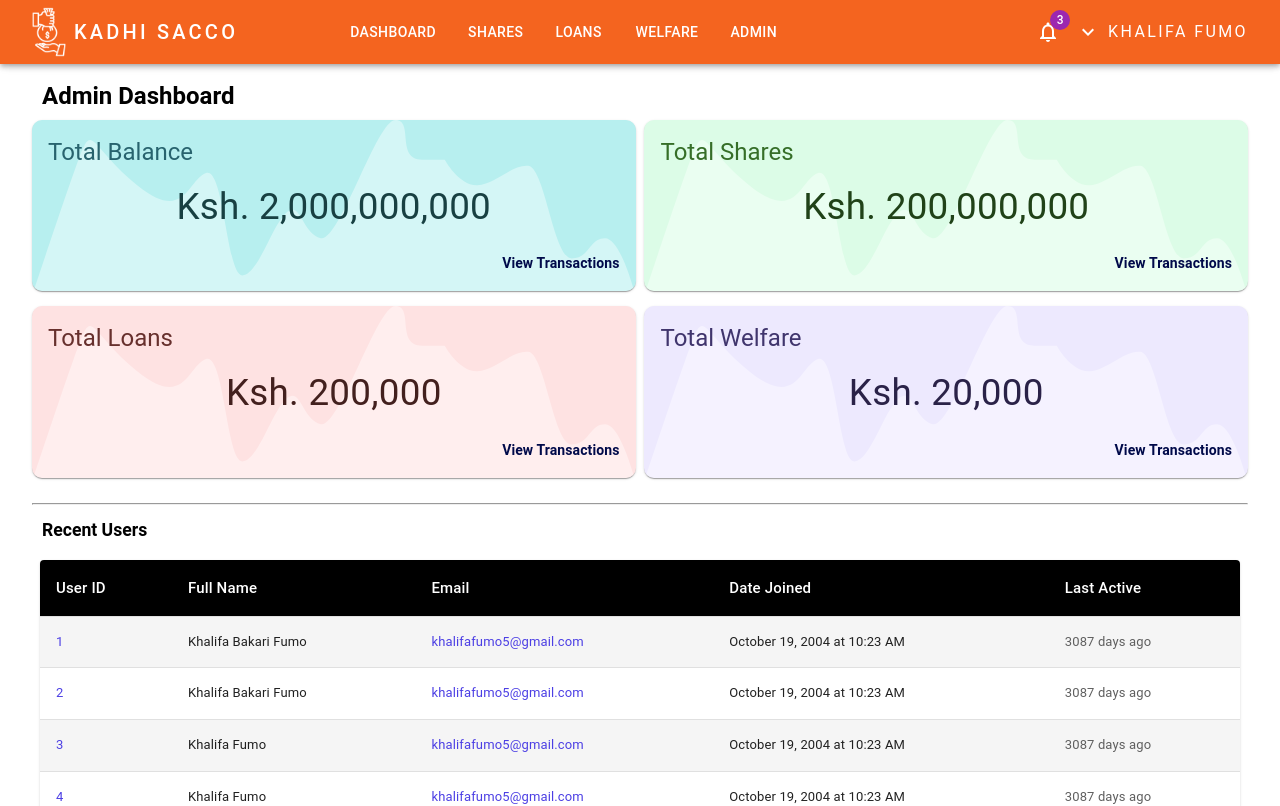
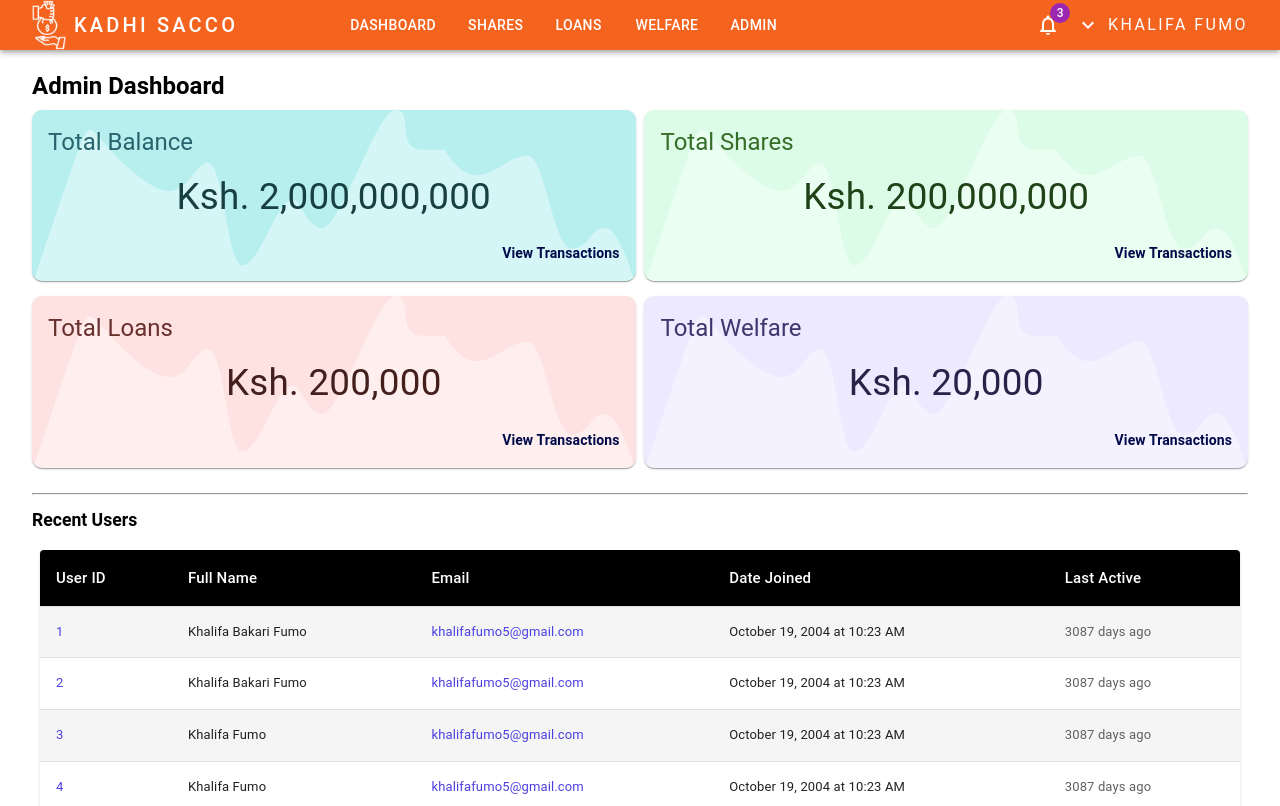
Before and after one commit to khalifa47/sacco, a Next.js app: page /admin in a window 1280 px wide. Shown: the top 806 px of the page. Built offline with nearby package versions, Linux system fonts and the light colour scheme.

Commit message:
header height and title

```diff
--- a/app/(components)/Header.tsx
+++ b/app/(components)/Header.tsx
@@ -215,11 +215,17 @@ const Header = () => {
 
   return (
     <>
-      <AppBar position="fixed">
+      <AppBar
+        position="fixed"
+        sx={{ maxHeight: "50px", justifyContent: "center" }}
+      >
         <Container maxWidth="xl">
           <Toolbar
             disableGutters
-            sx={{ display: "flex", justifyContent: "space-between" }}
+            sx={{
+              display: "flex",
+              justifyContent: "space-between",
+            }}
           >
             <Logo />
 
@@ -283,7 +289,12 @@ const Header = () => {
                       ? "/"
                       : `/${page.name.toLowerCase()}`
                   }
-                  sx={{ m: 1, color: "white", display: "block" }}
+                  sx={{
+                    m: 1,
+                    color: "white",
+                    display: "block",
+                    ":hover": { color: "secondary.main" },
+                  }}
                 >
                   {page.name}
                 </Button>
--- a/app/(components)/Title.tsx
+++ b/app/(components)/Title.tsx
@@ -11,7 +11,8 @@ const Title = ({
         fontFamily: "Roboto,Helvetica,Arial,sans-serif",
         fontWeight: 600,
         fontSize: pageTitle ? "1.5rem" : "1.1rem",
-        margin: 10,
+        marginTop: 0,
+        marginBottom: 10,
         padding: 0,
       }}
     >
```
